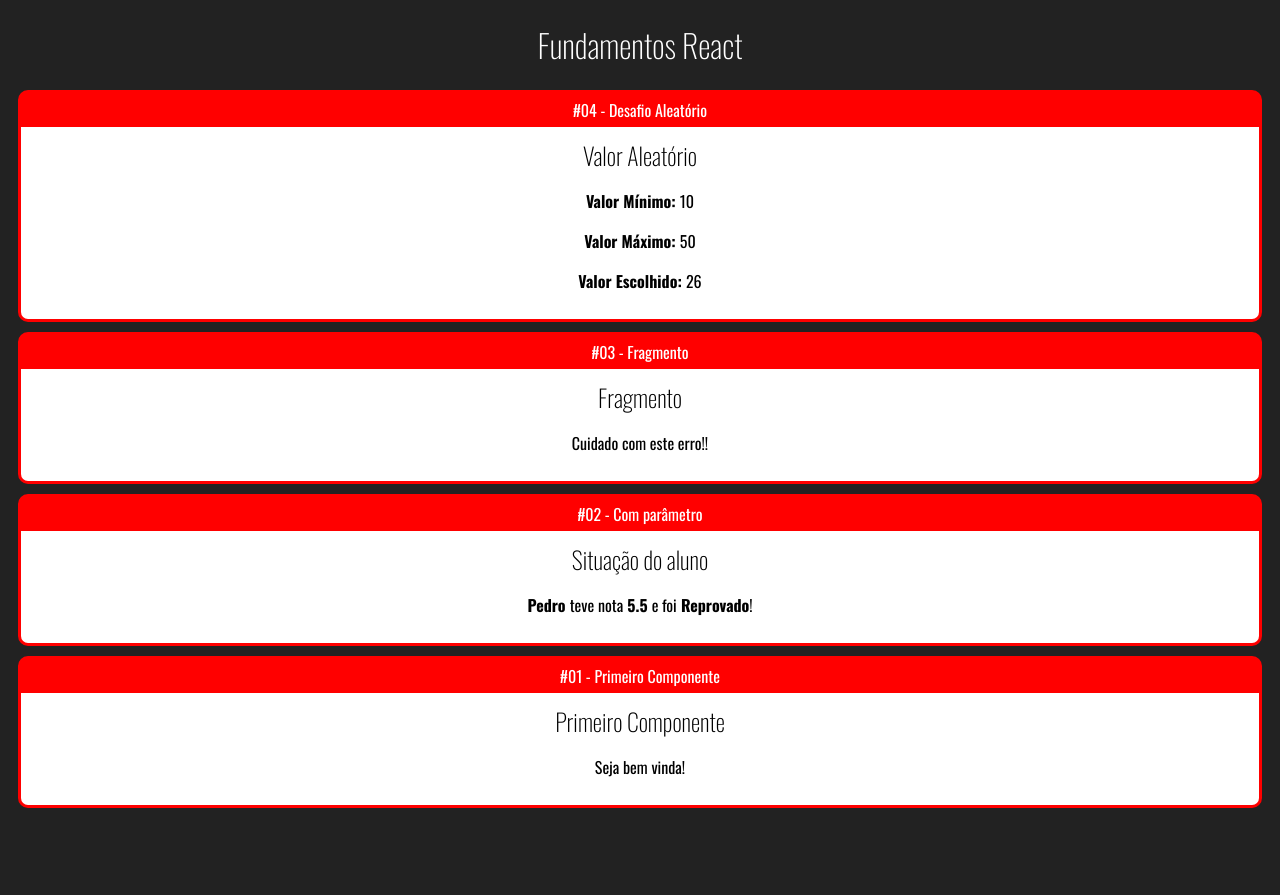
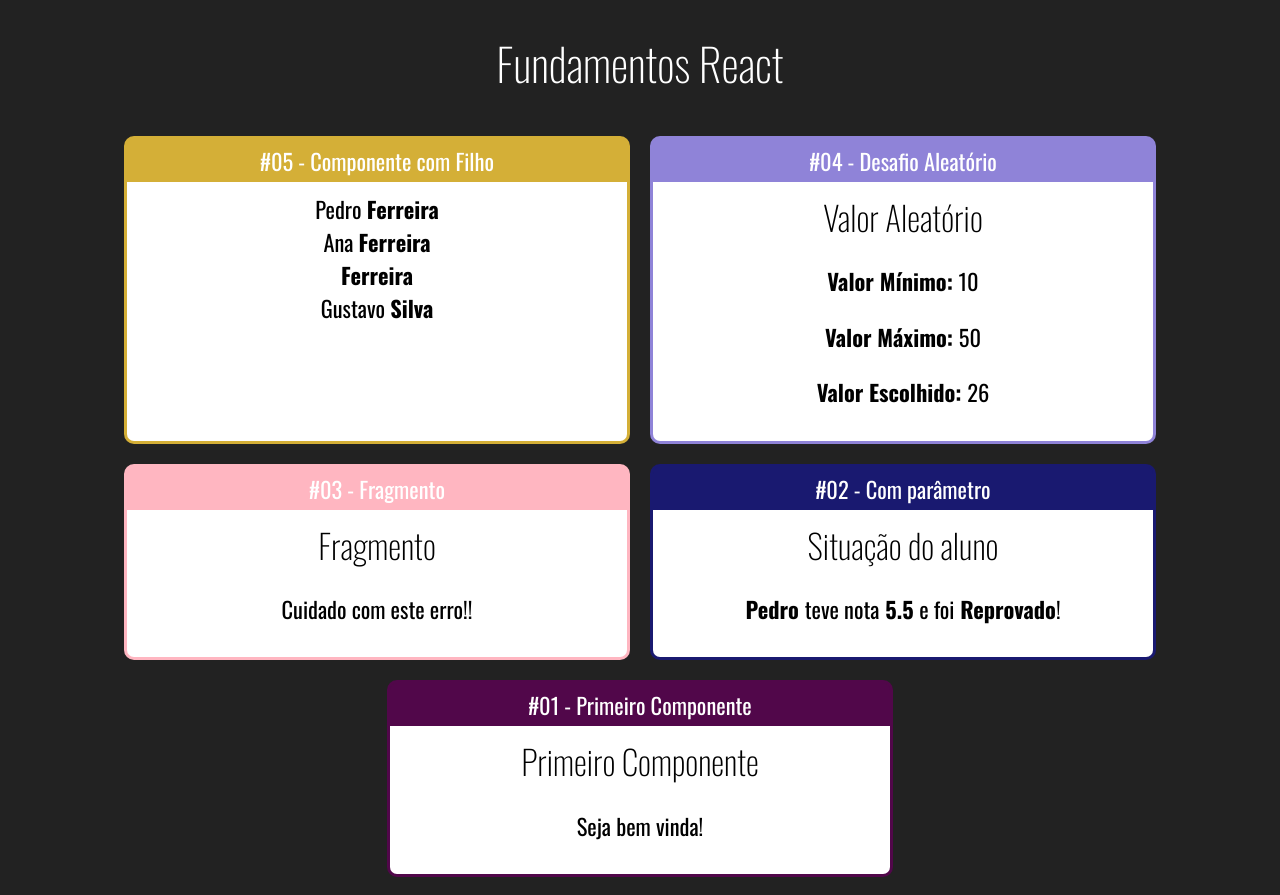
Before and after one commit to SidneyRMR/fundamentos-react, a React (Create React App) app: page / in a window 1280 px wide. Before the commit the page ends 818 px from the top, so only its background shows below. Built offline with nearby package versions, Linux system fonts and the light colour scheme.

Commit message:
Componente com filho(children)

```diff
--- /dev/null
+++ b/src/App.css
@@ -0,0 +1,5 @@
+.App .Cards {
+    display: flex;
+    justify-content: center;
+    flex-wrap: wrap;
+}
--- a/src/App.jsx
+++ b/src/App.jsx
@@ -4,26 +4,30 @@
 import Fragmento from './components/basicos/Fragmento'
 import Aleatorio from './components/basicos/Aleatorio'
 import Card from './components/layout/Card'
+import Familia from './components/basicos/Familia'
+import './App.css'
 
 export default () =>
-    <div id='app'>
+    <div className='App'>
         <h1>Fundamentos React</h1>
-        <Card titulo="#04 - Desafio Aleatório">
+        <div className='Cards'>
+            <Card titulo="#05 - Componente com Filho" color="#d4af37">
+                <Familia sobrenome="Ferreira"/>
+            </Card>
+            <Card titulo="#04 - Desafio Aleatório" color="#8f83d8">
                 <Aleatorio min={10} max={50} />
             </Card>
-
-        <Card titulo="#03 - Fragmento">
+            <Card titulo="#03 - Fragmento" color="#ffb6c1">
                 <Fragmento />
             </Card>
-
-        <Card titulo="#02 - Com parâmetro">
+            <Card titulo="#02 - Com parâmetro" color="#191970">
                 <ComParametro
                     titulo="Situação do aluno"
                     aluno="Pedro"
                     nota={5.50} />
             </Card>
-
-        <Card titulo="#01 - Primeiro Componente">
+            <Card titulo="#01 - Primeiro Componente" color="#51074a">
                 <Primeiro></Primeiro>
             </Card>
         </div>
+    </div>
--- /dev/null
+++ b/src/components/basicos/Familia.jsx
@@ -0,0 +1,12 @@
+import FamiliaMembro from "./FamiliaMembro"
+
+export default props => {
+    return (
+        <span>
+            <FamiliaMembro nome="Pedro" sobrenome={props.sobrenome}/>
+            <FamiliaMembro nome="Ana" {...props}/>
+            <FamiliaMembro {...props}/>
+            <FamiliaMembro nome="Gustavo" sobrenome="Silva"/>
+        </span>
+    )
+}
--- /dev/null
+++ b/src/components/basicos/FamiliaMembro.jsx
@@ -0,0 +1,7 @@
+export default props => {
+    return (
+        <div>
+            {props.nome} <strong>{props.sobrenome}</strong>
+        </div>
+    )
+}
--- a/src/components/layout/Card.css
+++ b/src/components/layout/Card.css
@@ -1,9 +1,13 @@
 .Card {
-    background-color: red;
+    border: 3px solid ;
     border-radius: 10px;
     overflow: hidden;
-    border: 3px solid red;
     margin: 10px;
+
+    display: flex;
+    flex-direction: column;
+    max-width: 500px;
+    min-width: 500px;
 }
 
 .Card .Title {
@@ -13,6 +17,7 @@
 }
 
 .Card .Content {
+  flex: 1;
     background-color: #FFF;
     color: #000;
     padding: 10px;
--- a/src/components/layout/Card.jsx
+++ b/src/components/layout/Card.jsx
@@ -1,8 +1,13 @@
 import "./Card.css"
 
 export default props => {
+
+    const cardStyle = {
+        backgroundColor: props.color || '#F00',
+        borderColor: props.color || '#F00',
+    }
     return (
-        <div className="Card">
+        <div className="Card" style={cardStyle}>
             <div className="Title">{props.titulo}</div>
             <div className="Content">
                 {props.children}
--- a/src/index.css
+++ b/src/index.css
@@ -3,6 +3,7 @@
     background-color: #222;
     color: white;
     text-align: center;
+    font-size: 1.4rem;
 }
 
 h1, h2, h3 {
```
Lines whose indentation alone changed are shown as unchanged.
